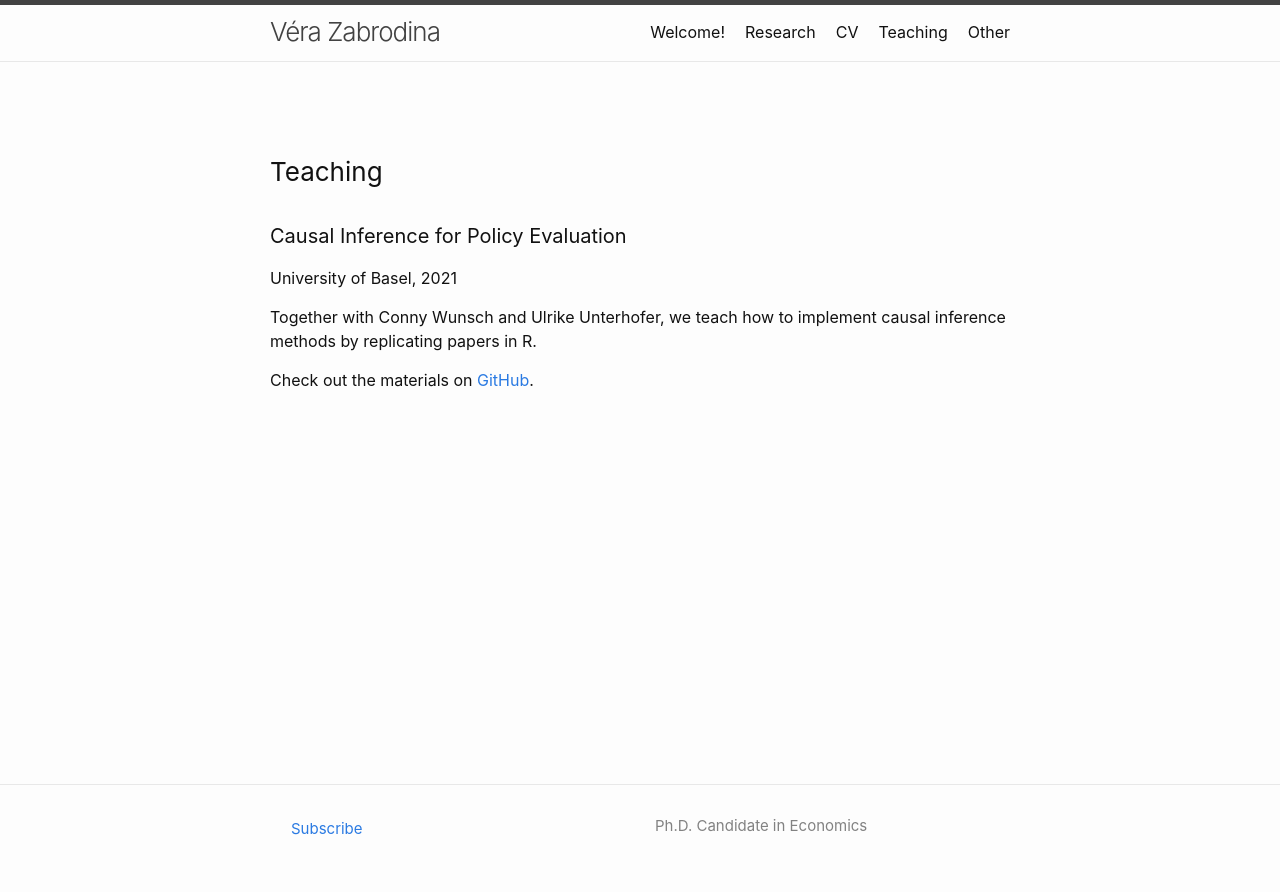
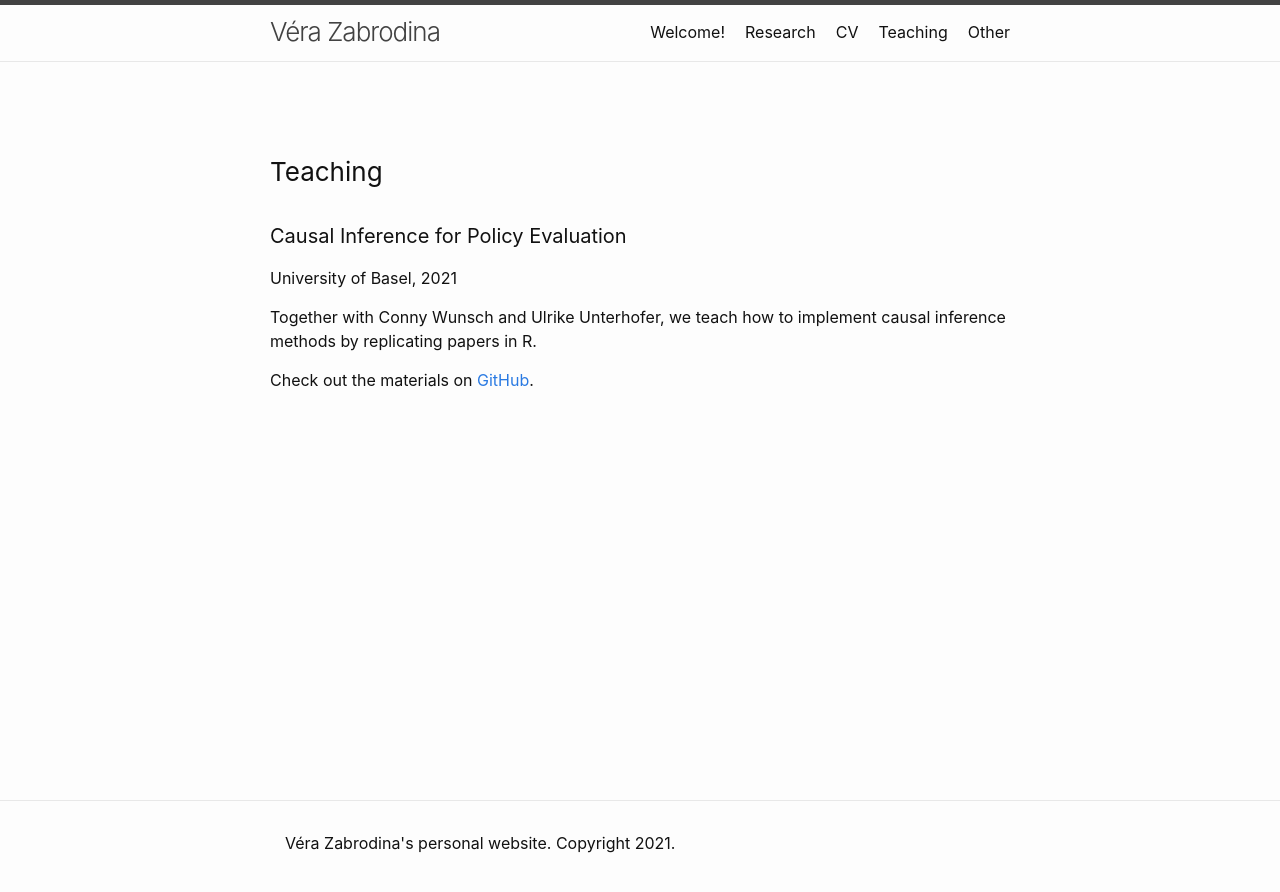
Before and after one commit to verazb/verazb.github.io, a Jekyll site: the page built from teaching.md, in a window 1280 px wide. Shown: the top 892 px of the page. Built offline with Jekyll 4.4.1, drawn with Linux system fonts in a browser that asks for light colours; our own code applies the rules of GitHub Pages for plain Markdown files.

Commit message:
small fixes

```diff
--- a/_config.yml
+++ b/_config.yml
@@ -13,7 +13,7 @@ title                    : "Véra Zabrodina"
 site.title               : "Véra Zabrodina"
 title_separator          : "-"
 name                     : &name "Véra Zabrodina"
-description              : &description "Ph.D. Candidate in Economics"
+description              : &description "Véra Zabrodina's personal website. Copyright 2021."
 
 plugins:
   - jekyll-redirect-from
--- a/_includes/footer.html
+++ b/_includes/footer.html
@@ -4,14 +4,14 @@
   <div class="wrapper">
 
     <div class="footer-col-wrapper">
-      <div class="footer-col">
+     <!--  <div class="footer-col">
         <p class="feed-subscribe">
           <a href="{{ 'feed.xml' | relative_url }}">
             <svg class="svg-icon orange">
               <use xlink:href="{{ 'assets/minima-social-icons.svg#rss' | relative_url }}"></use>
             </svg><span>Subscribe</span>
           </a>
-        </p>
+        </p> -->
       {%- if site.author %}
         <ul class="contact-list">
           {% if site.author.name -%}
```
